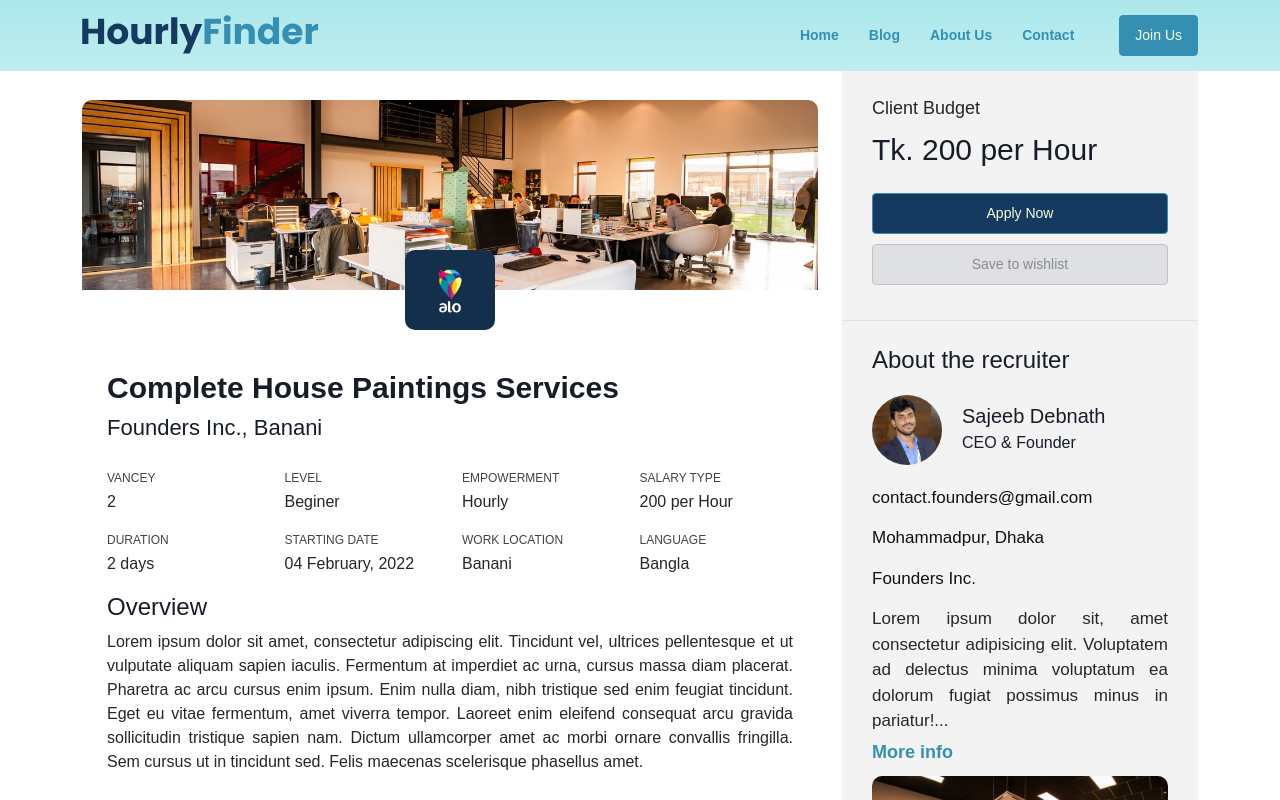
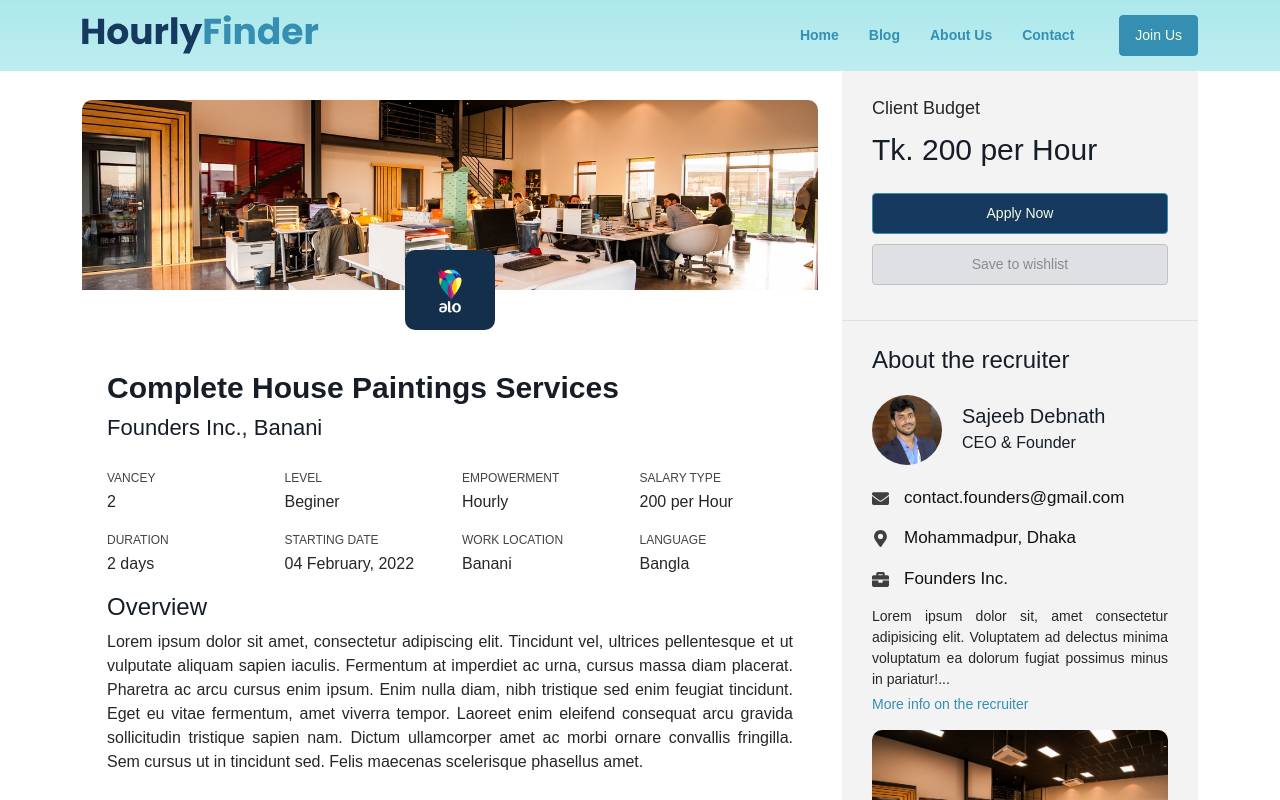
Before and after one commit to Rashed360/hourly-finder, a React (Create React App) app: page /job/1 in a window 1280 px wide. Shown: the top 800 px of the page. Built offline with nearby package versions, Linux system fonts and the light colour scheme; no server answers.

Commit message:
job sidebar icons

```diff
--- a/src/components/singleJob/jobSideBar/JobSideBar.js
+++ b/src/components/singleJob/jobSideBar/JobSideBar.js
@@ -1,5 +1,6 @@
 import React from 'react';
 import { Link } from 'react-router-dom';
+import {FaEnvelope,FaMapMarkerAlt,FaBriefcase} from 'react-icons/fa'
 
 const JobSideBar = ({job, recruiter}) => {
     return (
@@ -26,15 +27,15 @@ const JobSideBar = ({job, recruiter}) => {
                 <div className="contact-details">
                     <nav>
                         <ul>
-                            <li><span className="iconify" data-icon="clarity:email-solid"></span>{recruiter.email}</li>
-                            <li><span className="iconify" data-icon="fluent:location-28-filled"></span>{recruiter.address}</li>
-                            <li><span className="iconify" data-icon="fa-solid:briefcase"></span>{recruiter.company_name}</li>
+                            <li><FaEnvelope/>{recruiter.email}</li>
+                            <li><FaMapMarkerAlt/>{recruiter.address}</li>
+                            <li><FaBriefcase/>{recruiter.company_name}</li>
                         </ul>
                     </nav>
                 </div>
                 <div className="profile-gallery">
                     <p>{recruiter.about_company}</p>
-                    <Link to={`/recruiter/${recruiter.id}`} className="more-info">More info</Link>
+                    <Link to={`/recruiter/${recruiter.id}`} className="more-info">More info on the recruiter</Link>
                     <div className="gallery">
                         {
                             recruiter.gallery_img.map(img => <img src={img} alt="gallery" className="img-fluid"/>)
--- a/src/components/singleJob/mostRecentSection/MostRecentJob.js
+++ b/src/components/singleJob/mostRecentSection/MostRecentJob.js
@@ -6,7 +6,7 @@ const MostRecentJob = ({jobList}) => {
     return (
         <div className="most-recent-jobs section-padding">
         <div className="container">
-            <SectionTitle title='Most Recent Jobs' subTitle='Browse More' subLink=''></SectionTitle>
+            <SectionTitle title='Most Recent Jobs' subTitle='Browse More' subLink='/jobs'></SectionTitle>
 
             <div className="row pt-40">
                 {
--- a/src/style/index.css
+++ b/src/style/index.css
@@ -1369,15 +1369,15 @@ h2.contact-title,
 }
 
 .profile-gallery p {
-	font-size: 17px;
+	font-size: 14px;
 	text-align: justify;
 }
 
 .profile-gallery a {
 	color: var(--bgColor);
-	margin-top: 5px;
+	font-size: 14px;
+	margin-bottom: 5px;
 	display: inline-block;
-	font-weight: 600;
 }
 .profile-gallery .gallery img {
 	height: 180px;
```
